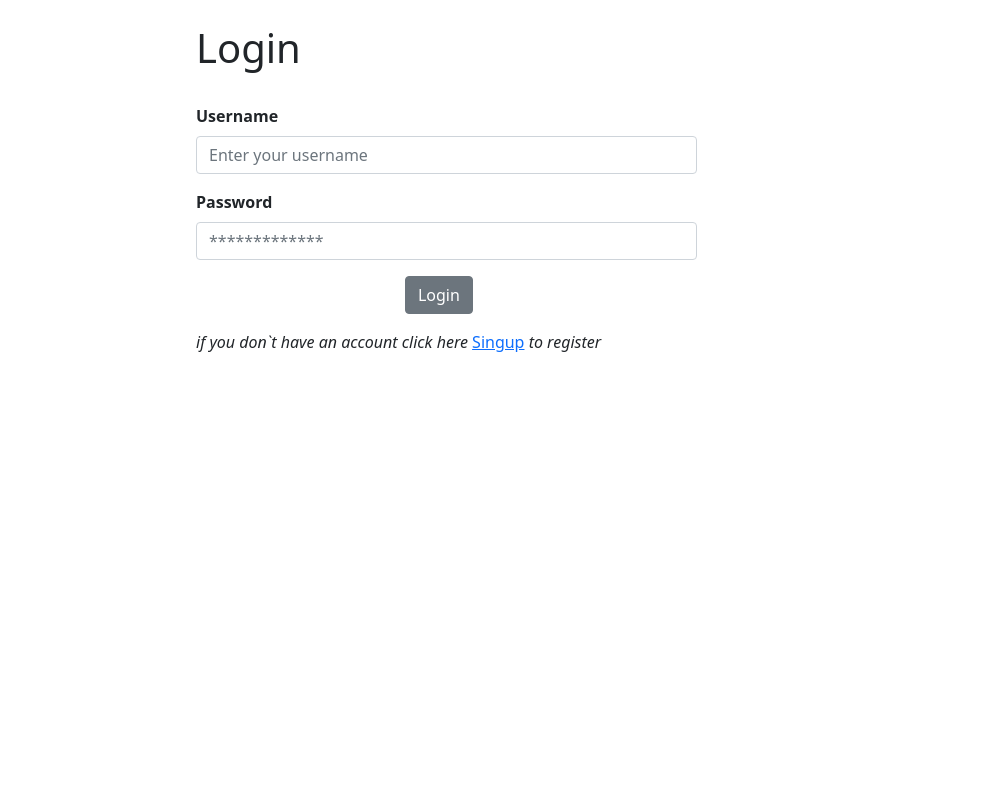
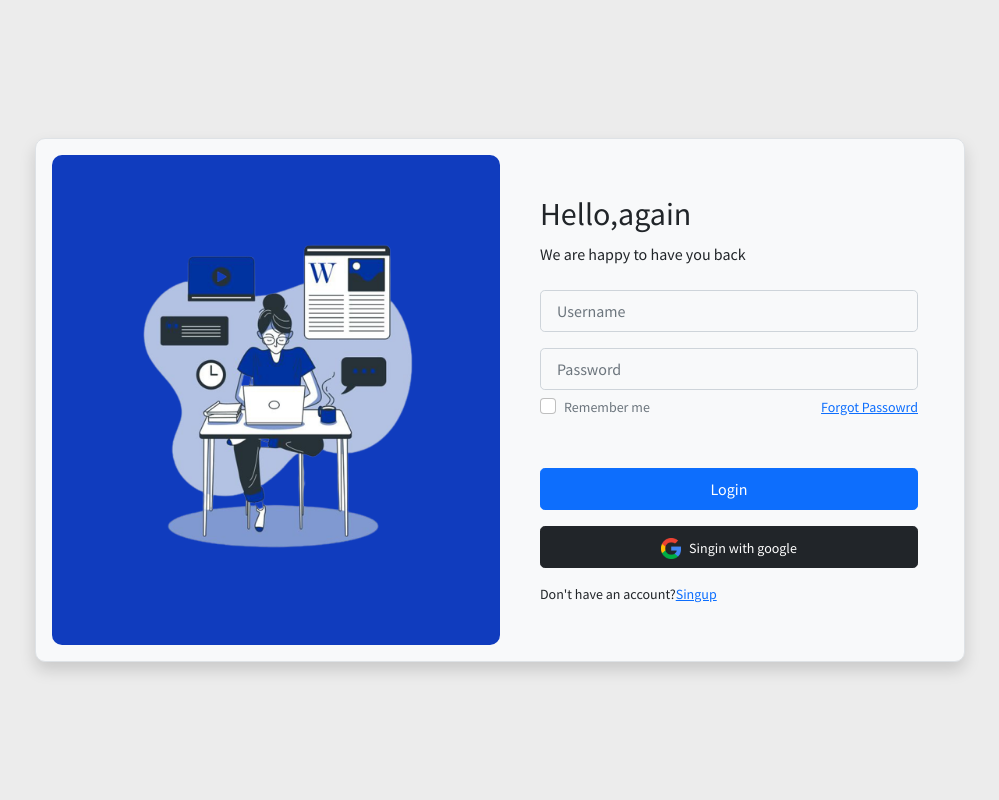
Before and after one commit to XudayfiIbra/user-authetications, a Django app: page / in a window 1280 px wide. Shown: the whole page, without its empty margins (140-1139 px from the left). Run offline with Django 4.2, Linux system fonts and the light colour scheme.

Commit message:
i am done with post-reading, changin the model of add-post, changin login form design and fix some problems

```diff
--- /dev/null
+++ b/static/css/style.css
@@ -0,0 +1,38 @@
+@import url('https://fonts.googleapis.com/css2?family=Source+Sans+Pro:ital,wght@0,400;0,700;1,600&display=swap');
+
+*{
+    font-family: 'Source Sans Pro', sans-serif;
+
+}
+body{
+    background-color: #ececec;
+}
+
+.box-area {
+    width: 930px;
+}
+.right-box{
+    padding: 40px 30px 40px 40px ;
+}
+
+::placeholder{
+    font-size: 16px;
+}
+
+
+
+@media only screen and (max-width:768px){
+    .box-area {
+        margin: 0 10px;
+    }
+    .left-box {
+        height: 100px;
+    }
+    .right-box {
+        padding: 20px;
+    }
+    .bg_img{
+        width: 100px;
+        padding-top: 15px;
+    }
+}
--- a/user_permisions/urls.py
+++ b/user_permisions/urls.py
@@ -2,6 +2,6 @@ from django.contrib import admin
 from django.urls import path, include
 
 urlpatterns = [
-    path('admin/', admin.site.urls),
+    path('admin/', admin.site.urls,),
     path('', include('website.urls'))
 ]
--- a/website/templates/base.html
+++ b/website/templates/base.html
@@ -12,6 +12,7 @@
       integrity="sha384-EVSTQN3/azprG1Anm3QDgpJLIm9Nao0Yz1ztcQTwFspd3yD65VohhpuuCOmLASjC"
       crossorigin="anonymous"
     />
+    <link rel="stylesheet" href="{% static 'css/style.css' %}">
     <!--font awesome link-->
     <link rel="stylesheet" href="https://cdnjs.cloudflare.com/ajax/libs/font-awesome/6.4.0/css/all.min.css" integrity="sha512-iecdLmaskl7CVkqkXNQ/ZH/XLlvWZOJyj7Yy7tcenmpD1ypASozpmT/E0iPtmFIB46ZmdtAc9eNBvH0H/ZpiBw==" crossorigin="anonymous" referrerpolicy="no-referrer" />
 </head>
--- a/website/templates/home.html
+++ b/website/templates/home.html
@@ -1,4 +1,5 @@
 {% extends 'base.html' %}
+{% load static %}
 {% block content %}
 
 <!-- ========== Start admin ========== -->
@@ -40,30 +41,57 @@
 <!-- ========== End normal user ========== -->
 
 {% else %}
-    <div class="col-md-5 offset-md-3 mt-2 p-3">
-    <h1>Login</h1>
-    <form method="POST" action="" autocomplete="off">
-        {% csrf_token %}
+    <div class="container d-flex justify-content-center align-items-center min-vh-100 ">
+    <div class="row border rounded-5 p-3 bg-light shadow box-area" style="border-radius: 10px;">
+        <!--left container-->
+        <div class="col-md-6 rounded-4 d-flex justify-content-center align-items-center flex-column left-box" style="background-color: #103cbe; border-radius: 10px;">
+            <div class="featured-image mb-3">
+                <img src="{% static 'images/bg.png' %}" class="img-fluid bg_img" width="390px">
 
-        <br>
-        <div class="mb-3">
-          <label for="" class="form-label"><strong>Username</strong></label>
-          <input type="text"
-            class="form-control" name="username" aria-describedby="helpId" placeholder="Enter your username" required>
+            </div>
         </div>
-        <div class="mb-3 ">
-          <label for="" class="form-label"><strong>Password</strong></label>
-          <input type="password"
-            class="form-control" name="password" id="" aria-describedby="helpId" placeholder="*************" required>
+        <!--right container-->
+        <div class="col-md-6 right-box">
+            <div class="row  align-items-center ">
+                <div class="header-text mb-2">
+                    <h2>Hello,again</h2>
+                    <p>We are happy to have you back</p>
+                </div>
+                <form method="POST" action="" autocomplete="off">
+                    {% csrf_token %}
+                <div class="input-group mb-3">
+                    <input type="text" name="username" class="form-control form-control-lg bg-light fs-6" placeholder="Username" required>
+                </div>
+                <div class="input-group mb-1">
+                    <input type="password" name="password" class="form-control form-control-lg bg-light fs-6" placeholder="Password" required>
+                </div>
+                <div class="input-group mb-5 d-flex justify-content-between">
+                   <div class="form-check">
+                    <input type="checkbox" class="form-check-input" id="formCheck">
+                    <label for="formCheck" class="form-check-label text-secondary"><small>Remember me</small></label>
+                   </div>
+                   <div class="forgot">
+                    <a href="#"><small>Forgot Passowrd</small></a>
+                   </div>
+                </div>
+                <div class="input-group mb-3">
+                    <button type="submit" class="btn btn-lg btn-primary w-100 fs-6">Login</button>
+                </div>
+
+                <div class="input-group mb-3">
+                    <button class="btn btn-lg btn-dark w-100 fs-6"><img src="{% static 'images/google.png' %}" style="width: 20px;" class="me-2"><small>Singin with google</small></button>
+                </div>
+
+                <div class="row">
+                    <small>Don't have an account?<a href="{% url 'singup' %}">Singup</a></small>
+                </div>
+            </form>
+            </div>
         </div>
-
-        <button  type="submit" class="btn btn-secondary offset-md-5">Login</button>
-
-        <p class="offset-md-0 mt-3"><i> if you don`t have an account click here </i><a href="{% url 'singup' %}">Singup</a> <i> to register</i></p>
-    </form>
+    </div>
+   </div>
 
 
-</div>
 {% endif %}
 
 {% endblock %}
--- a/website/templates/navbar.html
+++ b/website/templates/navbar.html
@@ -14,6 +14,9 @@
             </div>
             <div class="navbar-nav offset-md-0">
                 <a class="nav-link active" aria-current="page" href="{% url 'add_post' %}">Add Post</a>
+            </div>
+            <div class="navbar-nav offset-md-0">
+                <a class="nav-link active" aria-current="page" href="/admin">Admin panel</a>
             </div>
             <div class="navbar-nav offset-md-0">
                 <a class="nav-link active" aria-current="page" href="{% url 'logout_user' %}">Logout</a>
--- a/website/urls.py
+++ b/website/urls.py
@@ -6,7 +6,8 @@ urlpatterns = [
     path('logout/', views.logout_user, name="logout_user"),
     path('posts/', views.posts, name="postPage"),
     path('singup/', views.user_register, name="singup"),
-    path('post-reading/', views.post_reading, name="post_reading" ),
+    path('<slug:slug>', views.post_reading, name="post_reading" ),
     path('add-post/', views.add_post, name="add_post"),
     path('delete-post/<int:id>', views.delete_post, name="delete_post")
+
 ]
--- a/website/views.py
+++ b/website/views.py
@@ -27,13 +27,13 @@ def logout_user(request):
 
 
 def posts(request):
-    Posts = Post.objects.all()
-    return render(request, 'posts/post.html', {'Posts':Posts})
+    posts = Post.objects.all()
+    return render(request, 'posts/post.html', {'posts':posts})
 
-def post_reading(request):
-    # this is function not complate
-    Posts = Post.objects.all()
-    return render(request, 'posts/post_reading.html', {'Posts': Posts})
+def post_reading(request, slug):
+    # this function is not complate
+    post = Post.objects.get(slug=slug)
+    return render(request, 'posts/post_reading.html', {'post': post})
 
 
 
@@ -42,11 +42,16 @@ def add_post(request):
     if request.method == 'POST':
         if request.user.is_authenticated:
             post_title = request.POST['post_title']
-            content = request.POST['content']
+            slug = request.POST['slug']
+            heading = request.POST['heading']
+            paragraph_one = request.POST['paragraph_one']
+            paragraph_two = request.POST['paragraph_two']
+            paragraph_three = request.POST['paragraph_three']
+            paragraph_four = request.POST['paragraph_four']
             image = request.POST['image']
             creater = request.POST['creater']
-            post_create = Post(post_title=post_title,
-                            content=content, image=image, creater=creater)
+            post_create = Post(post_title=post_title, slug=slug,
+                               heading=heading, image=image, creater=creater, paragraph_one=paragraph_one, paragraph_two=paragraph_two, paragraph_three=paragraph_three, paragraph_four=paragraph_four)
             post_create.save()
             return redirect('postPage')
         else:
```
Also changed, not shown: todo_list.txt (added, +7 -0 lines), user_permisions/settings.py (+8 -6 lines), website/admin.py (+11 -1 lines), website/models.py (+9 -1 lines), website/templates/posts/add_post.html (+29 -3 lines), website/templates/posts/post.html (+15 -9 lines), website/templates/posts/post_reading.html (+10 -2 lines), db.sqlite3, static/images/bg.png (added), static/images/google.png (added), website/migrations/0001_initial.py.
